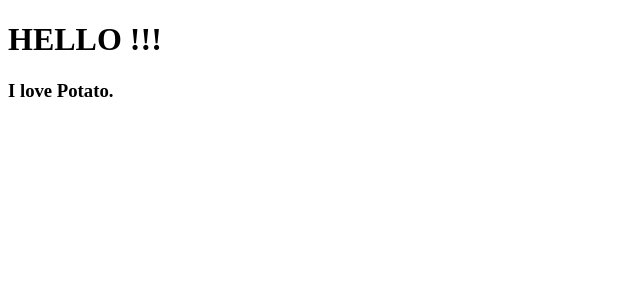
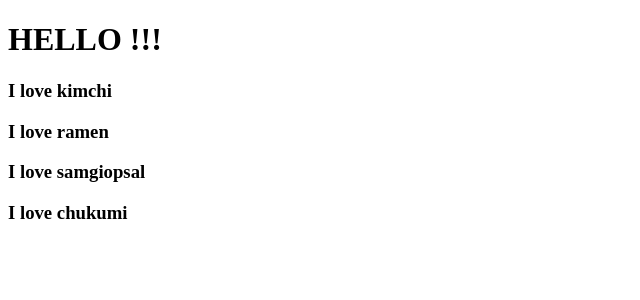
Before and after one commit to kimsangyeon/react-web-service, a React (Create React App) app: page / in a window 1280 px wide. Shown: the top 300 px of the page, without its empty margins (0-640 px from the left). Built offline with nearby package versions, Linux system fonts and the light colour scheme.

Commit message:
#2.1 Reusable Component with JSX + Props

```diff
--- a/src/App.js
+++ b/src/App.js
@@ -1,11 +1,17 @@
 import React from 'react';
-import Potato from './Potato';
+
+const Food = ({ favourite }) => {
+  return <h3>I love {favourite}</h3>;
+};
 
 function App() {
   return (
     <div className="App">
       <h1>HELLO !!!</h1>
-      <Potato />
+      <Food favourite="kimchi" />
+      <Food favourite="ramen" />
+      <Food favourite="samgiopsal" />
+      <Food favourite="chukumi" />
     </div>
   );
 }
--- a/src/Potato.js
+++ /dev/null
@@ -1,7 +0,0 @@
-import React from 'react';
-
-function Potato() {
-  return <h3>I love Potato.</h3>;
-}
-
-export default Potato;
```
